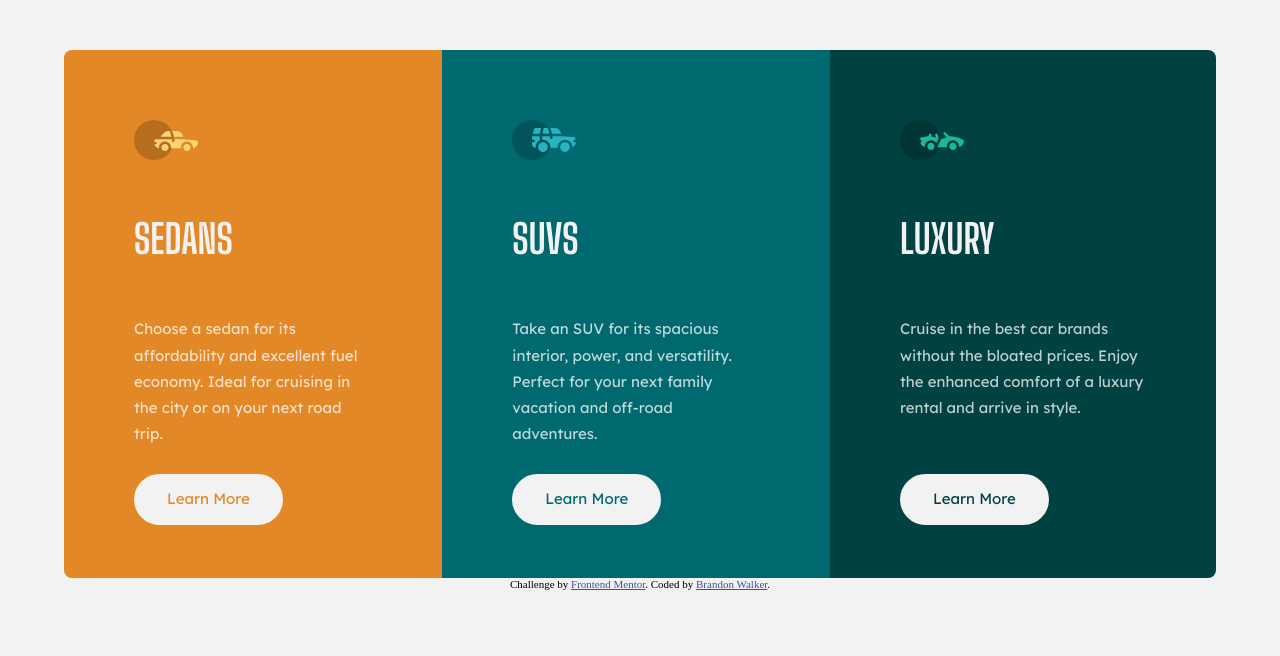
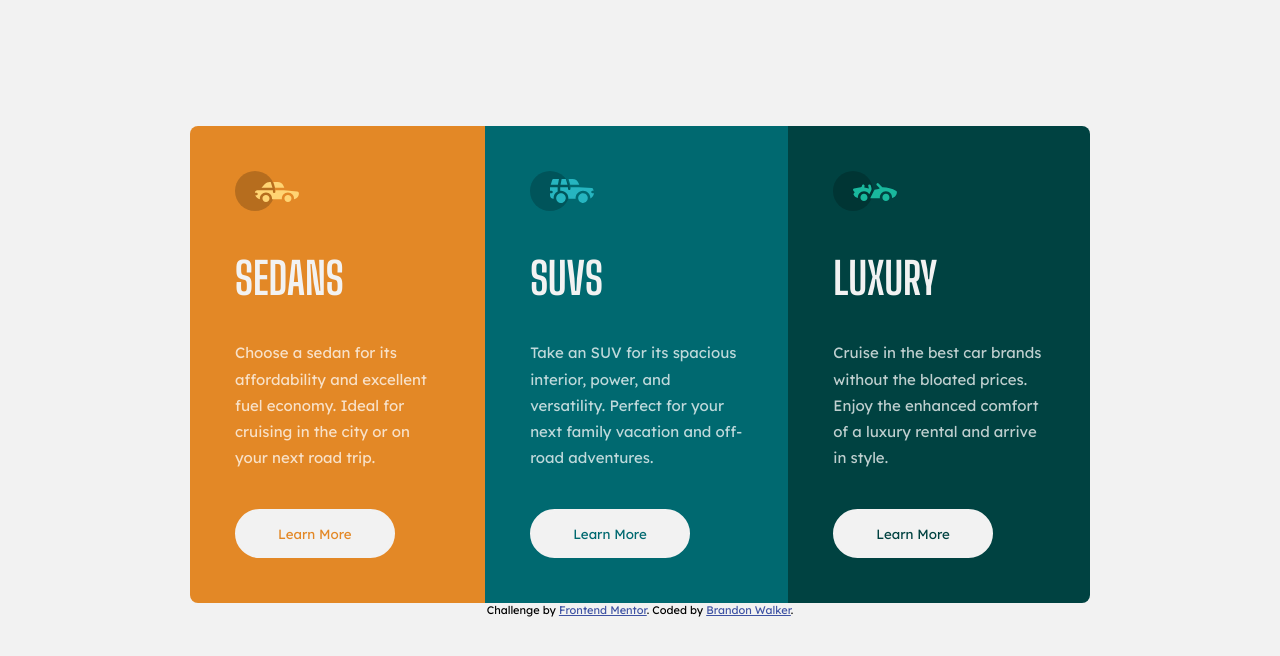
Before and after one commit to walker861/FEMThreeColumnCard, a plain HTML site: page index.html in a window 1280 px wide. Drawn offline with Linux system fonts and the light colour scheme.

Commit message:
adjusted width / max-width  in landscape and portrait orientation

```diff
--- a/style.css
+++ b/style.css
@@ -5,46 +5,44 @@
 }
 
 html {
-	font-size: 62.5%;
+	margin: 0;
+	padding: 0;
 }
 
 body {
 	background-color: hsl(0, 0%, 95%);
-	margin: 0;
-	padding: 0;
+	font-family: 'Lexend Deca', sans-serif;
+	font-size: 15px;
 }
 
 .card {
-	border-radius: 0.8rem;
+	border-radius: 0.5rem;
 	display: flex;
 	flex-direction: column;
 	overflow: hidden;
 	margin-inline: auto;
-	margin-block: 5em auto;
-	width: 375px;
-	max-width: 90%;
+	margin-block: 10% auto;
+	max-width: 21.67em;
+	width: 90%;
 }
 
 h2 {
 	color: hsl(0, 0%, 95%);
 	font-family: 'Big Shoulders Display', sans-serif;
-	font-size: 4rem;
+	font-size: 2.75rem;
 	text-transform: uppercase;
-	padding-block: 0.5em;
 }
 
 p {
 	color: hsla(0, 0%, 100%, 0.75);
-	font-family: 'Lexend Deca', sans-serif;
-	font-size: 1.5rem;
 	line-height: 1.75em;
-	padding-bottom: 3em;
+	padding-bottom: 1.5em;
 }
 
 .sedan,
 .suv,
 .luxury {
-	padding: 7em;
+	padding: 3em;
 }
 
 .sedan {
@@ -62,11 +60,9 @@ p {
 .learn {
 	border: solid 3px hsl(0, 0%, 95%);
 	border-radius: 3rem;
-	padding: 0.5em 2em;
+	padding: 1em 3em;
 	background-color: hsl(0, 0%, 95%);
 	font-family: 'Lexend Deca', sans-serif;
-	font-size: 1.5rem;
-	line-height: 3rem;
 }
 
 .learn:hover {
@@ -115,16 +111,14 @@ p {
 	.card {
 		flex-direction: row;
 		justify-content: center;
-		max-width: 1440px;
+		max-width: 900px;
 		width: 90%;
 	}
 	section {
-		padding: 6%;
+		padding: 6em;
 		position: relative;
 	}
 	.learn {
 		margin-top: auto;
-		position: absolute;
-		bottom: 10%;
 	}
 }
```
